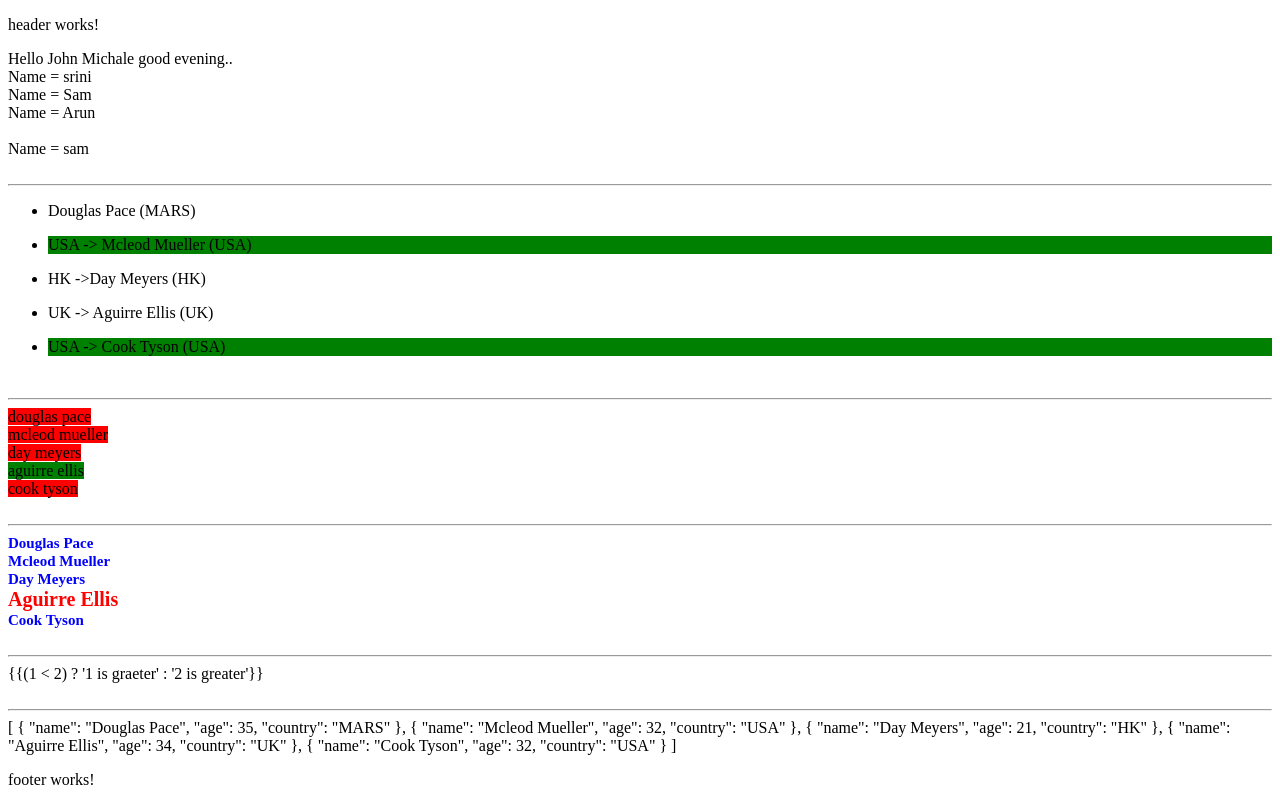
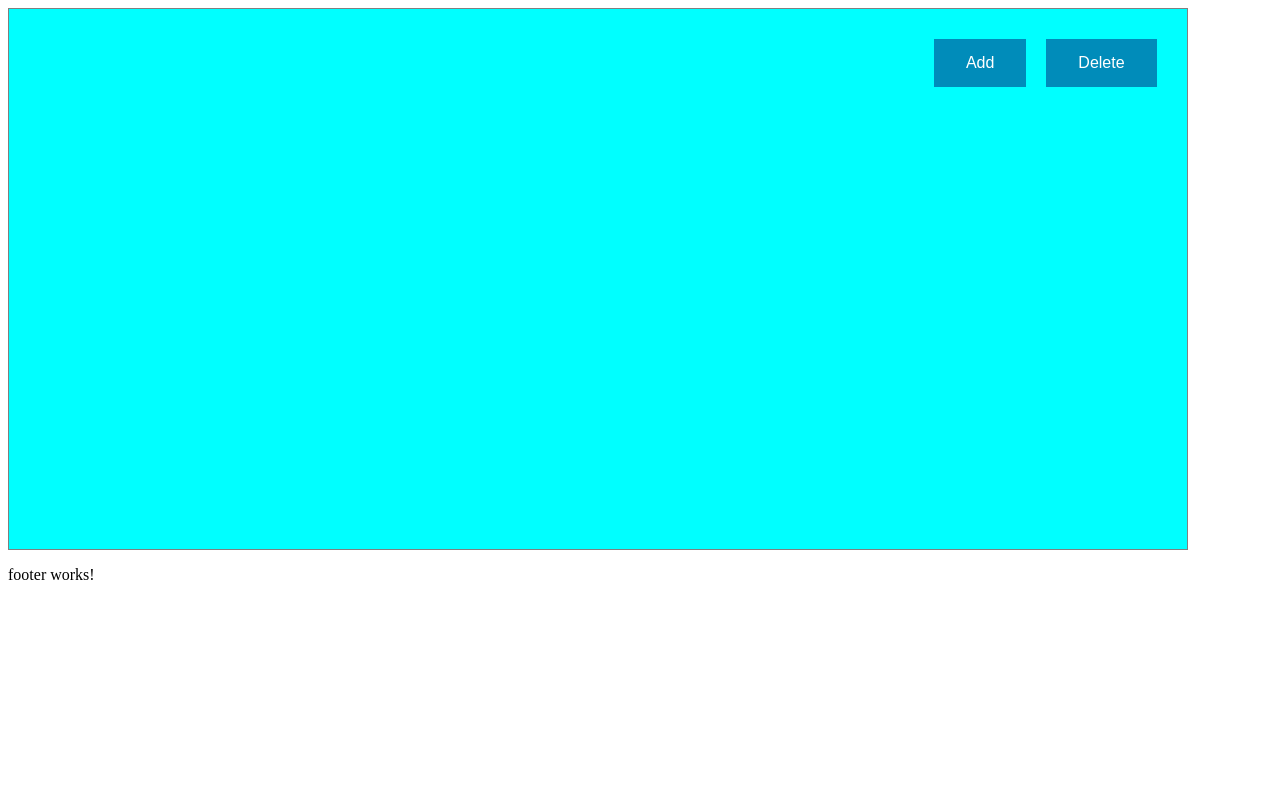
Before and after one commit to srinispice/Angular_Training, an Angular app: page / in a window 1280 px wide. Built offline with nearby package versions, Linux system fonts and the light colour scheme.

Commit message:
Css basic design implemented

```diff
--- a/src/app/app.component.html
+++ b/src/app/app.component.html
@@ -1,2 +1,3 @@
-<app-header></app-header>
+<!-- <app-header></app-header> -->
+<app-todoapp></app-todoapp>
 <app-footer></app-footer>
--- a/src/app/app.module.ts
+++ b/src/app/app.module.ts
@@ -5,12 +5,14 @@ import { AppRoutingModule } from './app-routing.module';
 import { AppComponent } from './app.component';
 import { HeaderComponent } from './header/header.component';
 import { FooterComponent } from './footer/footer.component';
+import { TodoappComponent } from './todoapp/todoapp.component';
 
 @NgModule({
   declarations: [
     AppComponent,
     HeaderComponent,
-    FooterComponent
+    FooterComponent,
+    TodoappComponent
   ],
   imports: [
     BrowserModule,
--- /dev/null
+++ b/src/app/todoapp/todoapp.component.html
@@ -0,0 +1,9 @@
+<div class="todoMainHolderCls">
+
+    <div class="mainBtnHolderCls">
+        <button class="todoBtnCls">Add</button>
+        <button class="todoBtnCls">Delete</button>
+    </div>
+
+
+</div>
--- /dev/null
+++ b/src/app/todoapp/todoapp.component.ts
@@ -0,0 +1,15 @@
+import { Component, OnInit } from '@angular/core';
+
+@Component({
+  selector: 'app-todoapp',
+  templateUrl: './todoapp.component.html',
+  styleUrls: ['./todoapp.component.scss']
+})
+export class TodoappComponent implements OnInit {
+
+  constructor() { }
+
+  ngOnInit(): void {
+  }
+
+}
--- a/src/styles.scss
+++ b/src/styles.scss
@@ -3,3 +3,28 @@
 .textName {
     color: blue;
 }
+
+// Todo Compponent Styles
+.todoMainHolderCls {
+    width: 90%;
+    height: 500px;
+    border: 1px solid grey;
+    background-color: aqua;
+    padding: 20px;
+}
+
+.mainBtnHolderCls {
+    position: relative;
+    float: right;
+}
+
+.todoBtnCls {
+    background-color: #008CBA;
+    border: none;
+    color: white;
+    padding: 15px 32px;
+    text-align: center;
+    font-size: 16px;
+    margin: 10px;
+    cursor: pointer;
+}
```
Also changed, not shown: src/app/todoapp/todoapp.component.scss (added), 1 other file (tests, documents, lock files or other folders).
